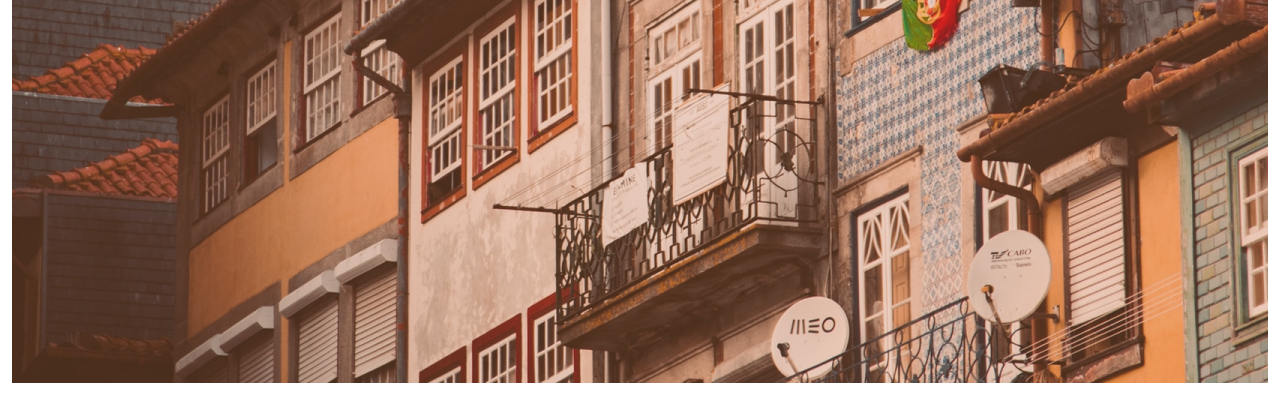
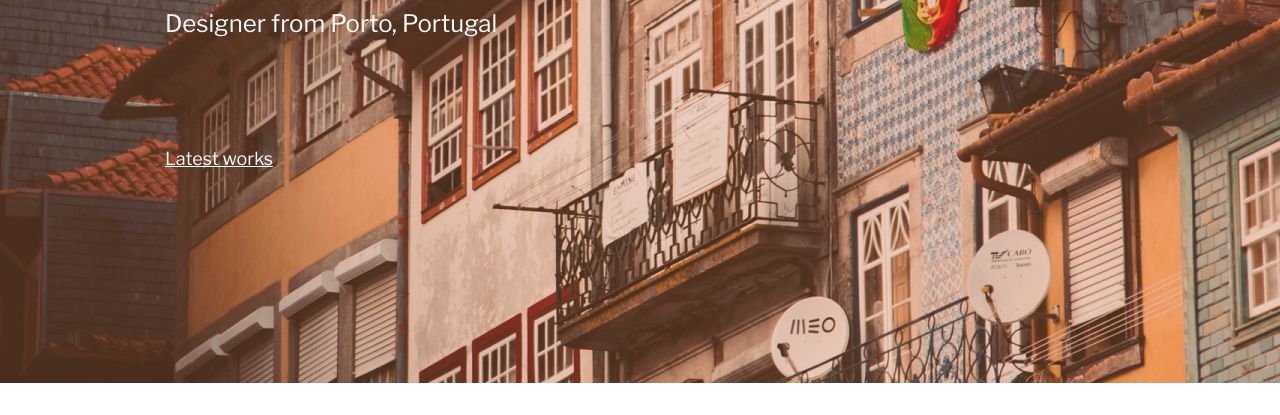
Before and after one commit to tasha201/bootstrap-designer-portfolio, a plain HTML site: page index.html in a window 1280 px wide. Shown: the part 385-800 px from the top of the page. Drawn offline with nearby package versions, Linux system fonts and the light colour scheme.

Commit message:
Updating hero section

```diff
--- a/index.html
+++ b/index.html
@@ -11,8 +11,8 @@
     <title>Bootstrap project</title>
 </head>
 <body>
-    <div class="container-fluid">
-        <div class="background">
+    <div class="container-fluid p-0">
+        <div class="hero-background">
             <nav class="navbar navbar-expand-lg ">
                 <div class="container">
                    <a class="navbar-brand nav-logo" href="#">Portfolio</a>
@@ -33,6 +33,9 @@
                     </div>
                 </div>
             </nav>
+            <h1>Hi, It’s Théophile Seyrig</h1>
+            <h2>Designer from Porto, Portugal</h2>
+            <a href="#" class="banner-link">Latest works</a>
         </div>
     </div>
 
--- a/styles.css
+++ b/styles.css
@@ -3,9 +3,9 @@ body {
     color: #333;
 }
 
-.background {
+.hero-background {
     min-height: 768px;
-    padding: 93px 165px;
+    padding: 85px 165px;
     background-image: url('images/Background.jpg');
     background-repeat: no-repeat;
     background-position: center;
@@ -18,6 +18,10 @@ body {
     font-weight: 700;
 }
 
+.nav-logo:hover, .nav-link:hover  {
+    color: #F5D6AB;
+}
+
 .nav-link {
     color: #FFF;
     font-size: 18px;
@@ -28,9 +32,30 @@ body {
 .nav-active {
     color: #FFF;
     font-size: 18px;
-    font-weight: 700;
+    font-weight: 400;
+    text-decoration: underline;
 }
 
 .navbar-toggler-icon {
     background-image: url('images/hamburger-white.png');
 }
+
+h1 {
+    color: #FFF;
+    font-size: 64px;
+    font-weight: 400;
+    margin-top: 145px;
+}
+
+h2 {
+    color: #FFF;
+    font-size: 24px;
+    font-weight: 400;
+    margin: 26px 0 106px;
+}
+
+.banner-link {
+    color: #FFF;
+    font-size: 18px;
+    font-weight: 400;
+}
```
